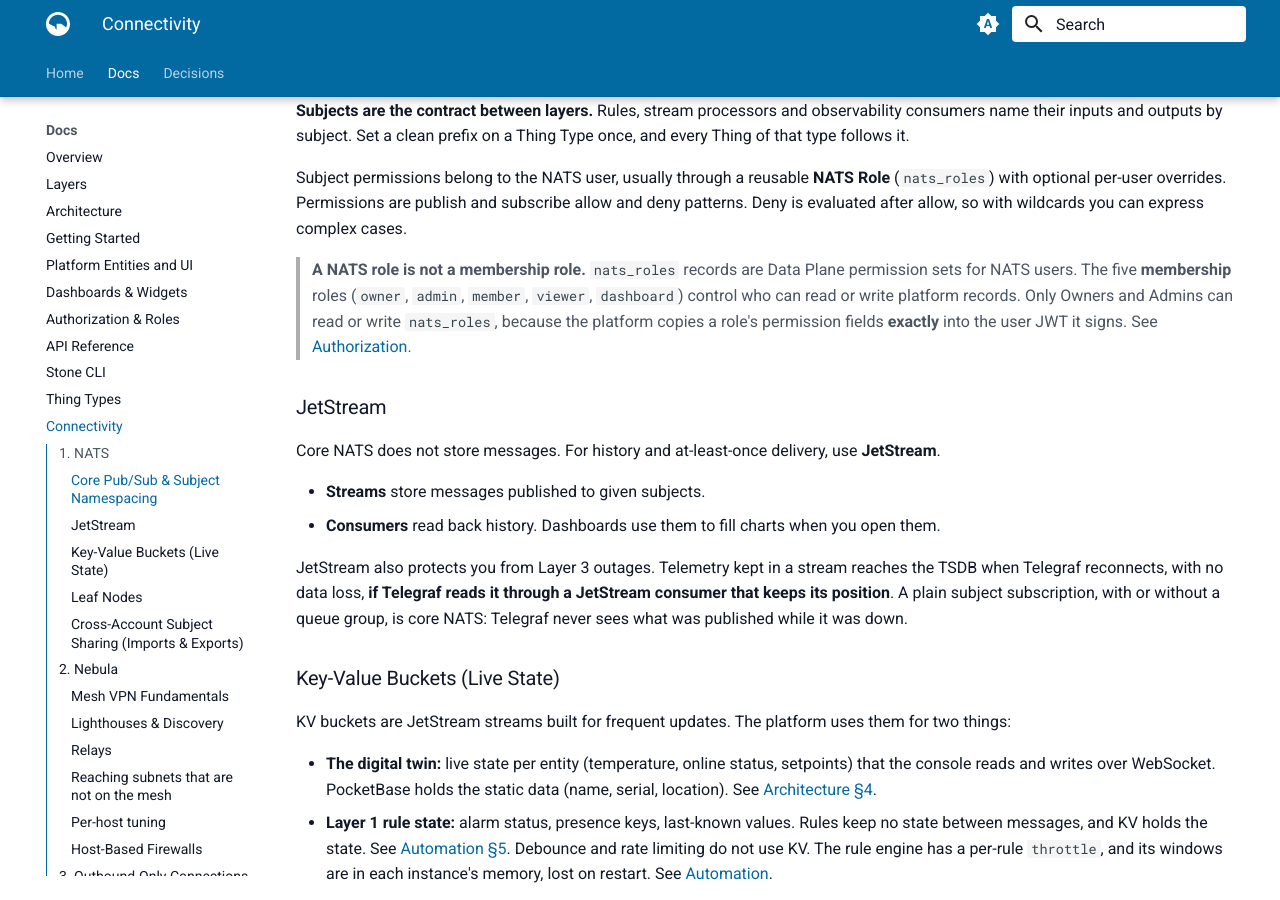
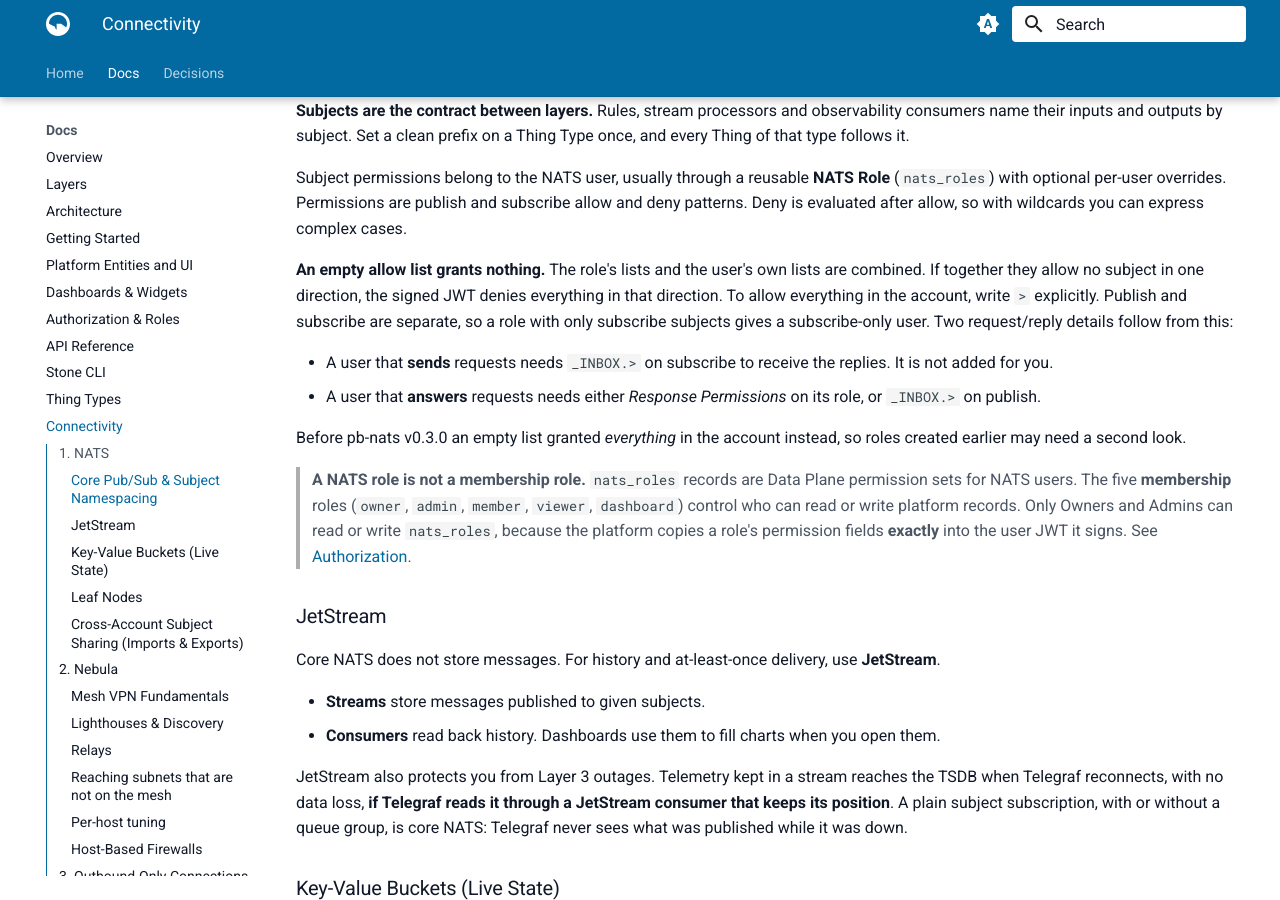
Before and after one commit to stone-age-io/platform-docs, an MkDocs documentation site: the page built from docs/connectivity.md, in a window 1280 px wide and 900 px high, scrolled down 966 px. Built offline with MkDocs 1.6.1 and Material for MkDocs 9.7.7, drawn with Linux system fonts in a browser that asks for light colours.

Commit message:
docs: an empty NATS allow list grants nothing
Since pb-nats v0.3.0, a role and user whose lists together allow no
subject in a direction are signed with a deny of everything in that
direction; before, they got `>`. Connectivity now says so, along with
the two request/reply consequences: a requester must list `_INBOX.>` on
subscribe, and a responder needs Response Permissions or `_INBOX.>` on
publish.

Matches the platform's pb-nats v0.3.0 upgrade.

Co-Authored-By: Claude Opus 5.5 <noreply@anthropic.com>

```diff
--- a/docs/connectivity.md
+++ b/docs/connectivity.md
@@ -60,6 +60,21 @@ Subject permissions belong to the NATS user, usually through a reusable **NATS
 Role** (`nats_roles`) with optional per-user overrides. Permissions are publish
 and subscribe allow and deny patterns. Deny is evaluated after allow, so with
 wildcards you can express complex cases.
+
+**An empty allow list grants nothing.** The role's lists and the user's own
+lists are combined. If together they allow no subject in one direction, the
+signed JWT denies everything in that direction. To allow everything in the
+account, write `>` explicitly. Publish and subscribe are separate, so a role
+with only subscribe subjects gives a subscribe-only user. Two request/reply
+details follow from this:
+
+- A user that **sends** requests needs `_INBOX.>` on subscribe to receive the
+  replies. It is not added for you.
+- A user that **answers** requests needs either *Response Permissions* on its
+  role, or `_INBOX.>` on publish.
+
+Before pb-nats v0.3.0 an empty list granted *everything* in the account
+instead, so roles created earlier may need a second look.
 
 > **A NATS role is not a membership role.** `nats_roles` records are Data Plane permission sets for NATS users. The five **membership** roles (`owner`, `admin`, `member`, `viewer`, `dashboard`) control who can read or write platform records. Only Owners and Admins can read or write `nats_roles`, because the platform copies a role's permission fields **exactly** into the user JWT it signs. See [Authorization](./authorization.md).
 
```
